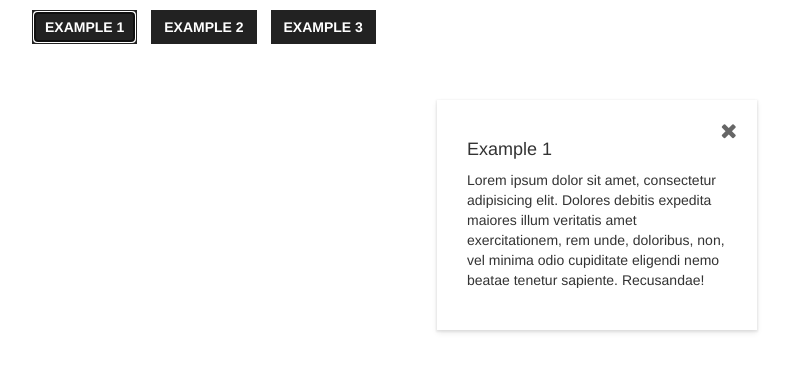
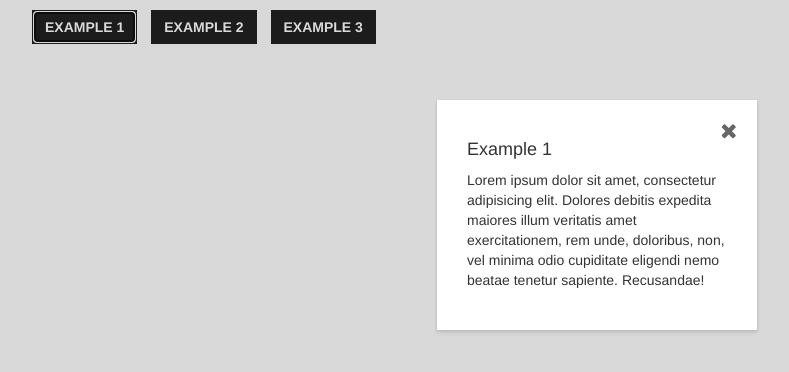
Before and after one commit to mh-rafi/Easy-popup-box, a plain HTML site: page index.html in a window 1280 px wide. Both pictures are taken after a click on the button "EXAMPLE 1". Shown: the whole page, without its empty margins (43-832 px from the left). Drawn offline with nearby package versions, Linux system fonts and the light colour scheme.

Commit message:
overlay added

```diff
--- a/index.html
+++ b/index.html
@@ -20,6 +20,7 @@
 	    box-shadow: 0 1px 2px 1px rgba(0,0,0,.08), 0 3px 6px rgba(0,0,0,.08);
 	    z-index: 9999;
 	    background: #fff;
+	    z-index: 10;
 	}
 	.popup_close {
 		position: absolute;
@@ -39,6 +40,16 @@
 	}
 	.btn:hover, .btn:focus {
 		color: #fff;
+	}
+	.popup-overlay {
+		display: none;
+		position: fixed;
+		width: 100%;
+		height: 100%;
+		top: 0;
+		left: 0;
+		background: rgba(0, 0, 0, .15);
+		z-index: 1;
 	}
 	</style>
 </head>
@@ -78,7 +89,7 @@
 			<p>Lorem ipsum dolor sit amet, consectetur adipisicing elit. Dolores debitis expedita maiores illum veritatis amet exercitationem, rem unde, doloribus, non, vel minima odio cupiditate eligendi nemo beatae tenetur sapiente. Recusandae!</p>
 		</div>
 	</div>
-
+	<div class="popup-overlay"></div>
 	<script src="https://code.jquery.com/jquery-1.12.4.min.js"></script>
 	<script>
 	$('.btn').on('click', function(e) {
@@ -88,12 +99,14 @@
 		}
 		e.preventDefault();
 		$('.popup').hide();
+		$('.popup-overlay').fadeIn();
 		$('#' + dataBox).fadeIn();
 	});
 
-	$('.popup_close').on('click', function(e) {
+	$('.popup_close, .popup-overlay').on('click', function(e) {
 		e.preventDefault();
-		$(this).parent('.popup').fadeOut();
+		$('.popup').fadeOut();
+		$('.popup-overlay').fadeOut();
 	});
 	</script>
 </body>
```
